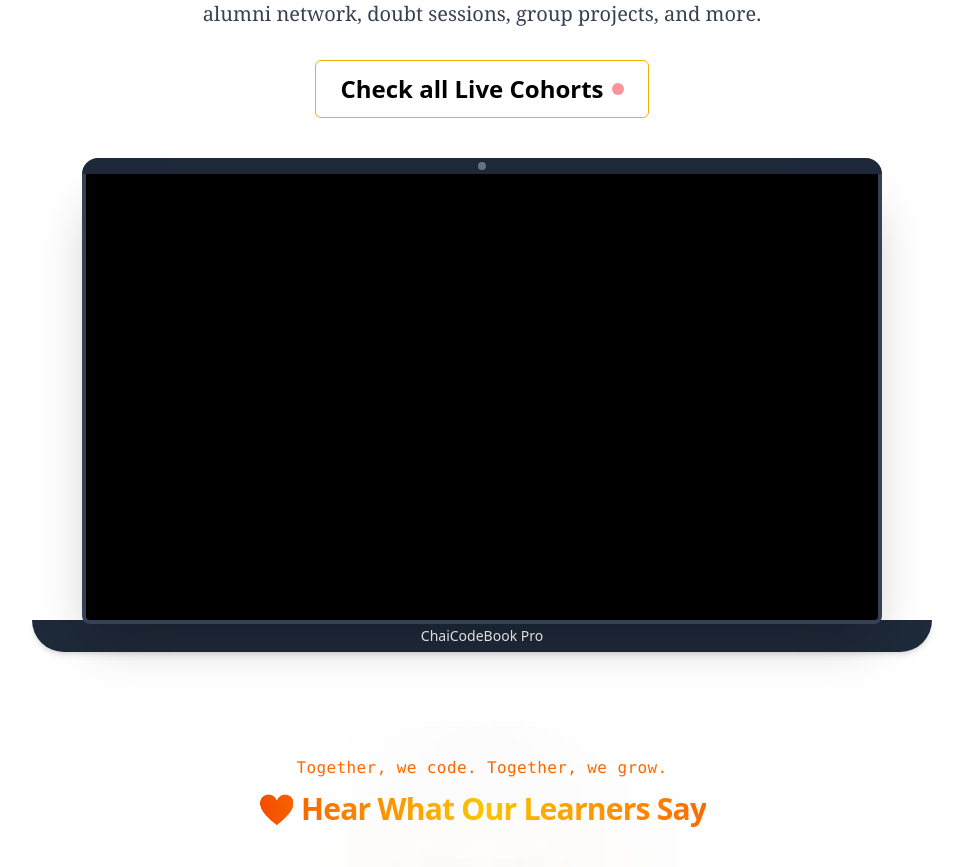
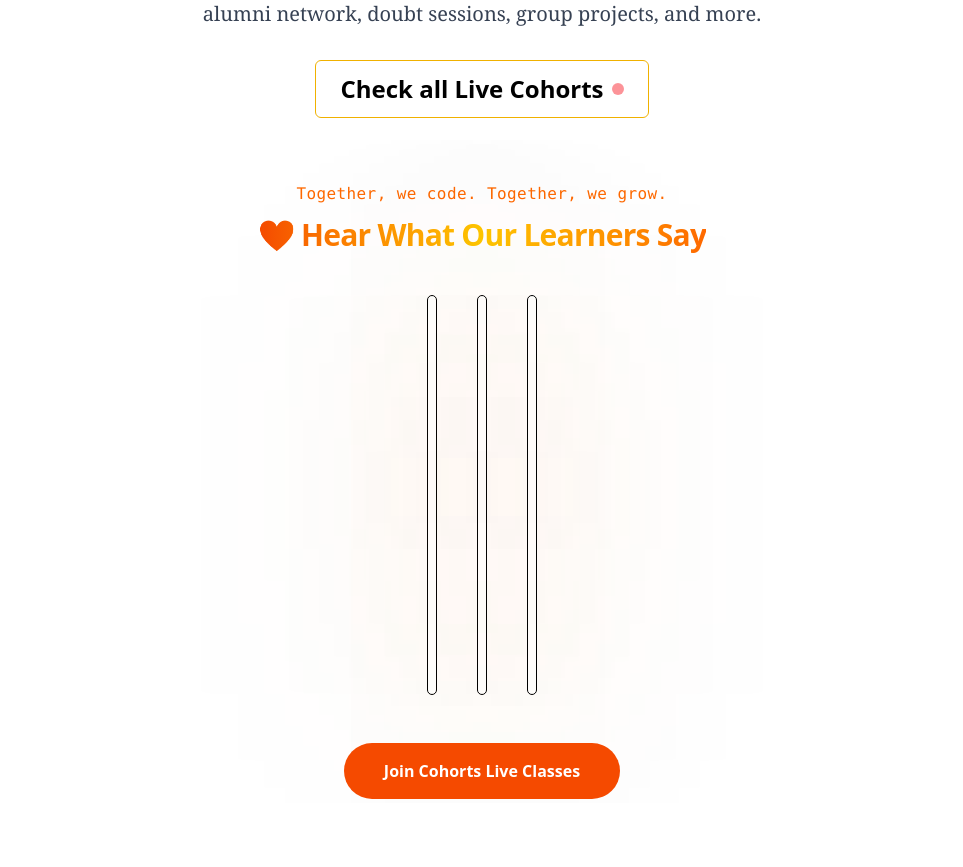
Before and after one commit to santwan/chai-code-redesign, a React (Vite) app: page / in a window 1280 px wide. Shown: the part 468-1335 px from the top of the page, without its empty margins (158-1121 px from the left). Built offline with nearby package versions, Linux system fonts and the light colour scheme.

Commit message:
Update HeroSection.jsx
removed Reactplayer from the Herosection improve the performance.

```diff
--- a/src/components/Home/Hero/HeroSection.jsx
+++ b/src/components/Home/Hero/HeroSection.jsx
@@ -1,5 +1,4 @@
 import { motion } from 'framer-motion';
-import LaptopFrame from '../../Global/LaptopFrame.jsx';
 
 const containerVariants = {
   hidden: {},
@@ -21,7 +20,7 @@ const HeroSection = () => {
       initial="hidden"
       animate="show"
       variants={containerVariants}
-      className="pt-28 md:pt-32 lg:pt-50 flex flex-col items-center justify-center text-center px-4 bg-white text-black dark:bg-black dark:text-white transition-colors duration-300"
+      className="pt-28 md:pt-32 lg:pt-50 flex flex-col items-center justify-center text-center px-4 bg-white text-black dark:bg-black dark:text-white transition-colors duration-300 "
     >
       {/* Trust Badge */}
       <motion.div variants={fadeUp} className="relative flex items-center justify-center m-4 px-1 py-1">
@@ -68,11 +67,6 @@ const HeroSection = () => {
         Check all Live Cohorts
         <span className="ml-2 w-3 h-3 bg-red-500 rounded-full animate-pulse"></span>
       </motion.a>
-
-      {/* Video Embedded */}
-      <motion.div variants={fadeUp}>
-        <LaptopFrame />
-      </motion.div>
     </motion.section>
   );
 };
```
